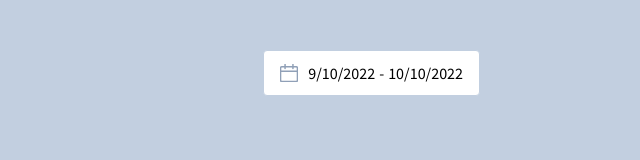
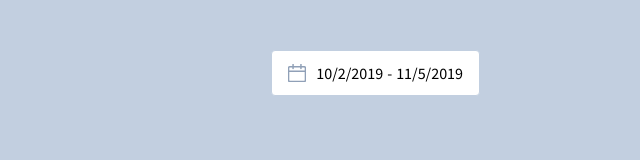
Before and after one commit to js-tasks-ru/js-20220909_norange, a website: page 08-forms-fetch-api-part-2/2-range-picker/index.html in a window 1280 px wide. Shown: the full height of the page, 640-1280 px from the left. Drawn offline with Linux system fonts and the light colour scheme.

Commit message:
added date-select event to daterangepicker

```diff
--- a/08-forms-fetch-api-part-2/2-range-picker/index.html
+++ b/08-forms-fetch-api-part-2/2-range-picker/index.html
@@ -1,5 +1,5 @@
 <!DOCTYPE html>
-<meta charset="utf-8">
+<meta charset="utf-8" />
 <style>
   body {
     background-color: var(--grey-light);
@@ -15,21 +15,21 @@
   }
 </style>
 
-<link rel="stylesheet" href="style.css">
+<link rel="stylesheet" href="style.css" />
 
 <div id="holder" class="container"></div>
 
 <script type="module">
-  import RangePicker from './index.js';
+  import RangePicker from "./index.js";
 
   const rangePicker = new RangePicker({
-    // from: new Date(2019, 9, 2),
-    // to: new Date(2019, 10, 5)
+    from: new Date(2019, 9, 2),
+    to: new Date(2019, 10, 5),
   });
 
   holder.append(rangePicker.element);
 
-  rangePicker.element.addEventListener('date-select', event => {
+  rangePicker.element.addEventListener("date-select", (event) => {
     console.error(event);
   });
 </script>
--- a/08-forms-fetch-api-part-2/2-range-picker/index.js
+++ b/08-forms-fetch-api-part-2/2-range-picker/index.js
@@ -18,7 +18,7 @@ export default class RangePicker {
     this.setInitialData(from, to);
     this.createElement();
     this.initListeners();
-    this.setDateRange(this.startDate, this.endDate);
+    this.setDateRange(this.startDate, this.endDate, true);
   }
 
   setInitialData(from, to) {
@@ -59,7 +59,7 @@ export default class RangePicker {
     this.startDate = sameDatePrevMonth;
   }
 
-  setDateRange(date1, date2, closeCalendar = true) {
+  setDateRange(date1, date2, silent = false) {
     if (!date1 || !date2) return;
 
     if (date1 > date2) {
@@ -74,9 +74,14 @@ export default class RangePicker {
     this.subElements.to.textContent = this.endDate.toLocaleDateString();
 
     this.setDaysClasses();
+    this.closeCalendar();
 
-    if (closeCalendar) {
-      this.closeCalendar();
+    if (!silent) {
+      this.element.dispatchEvent(
+        new CustomEvent("date-select", {
+          detail: { from: this.startDate, to: this.endDate },
+        })
+      );
     }
   }
 
```
